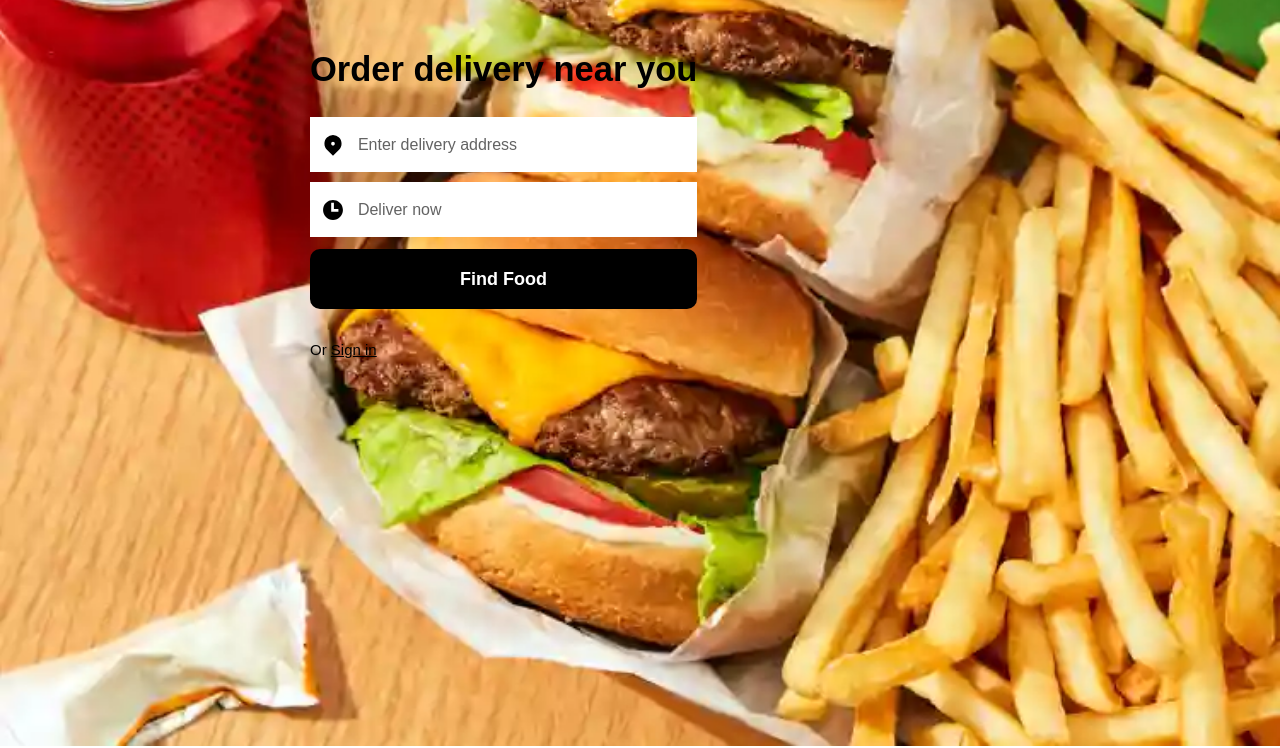
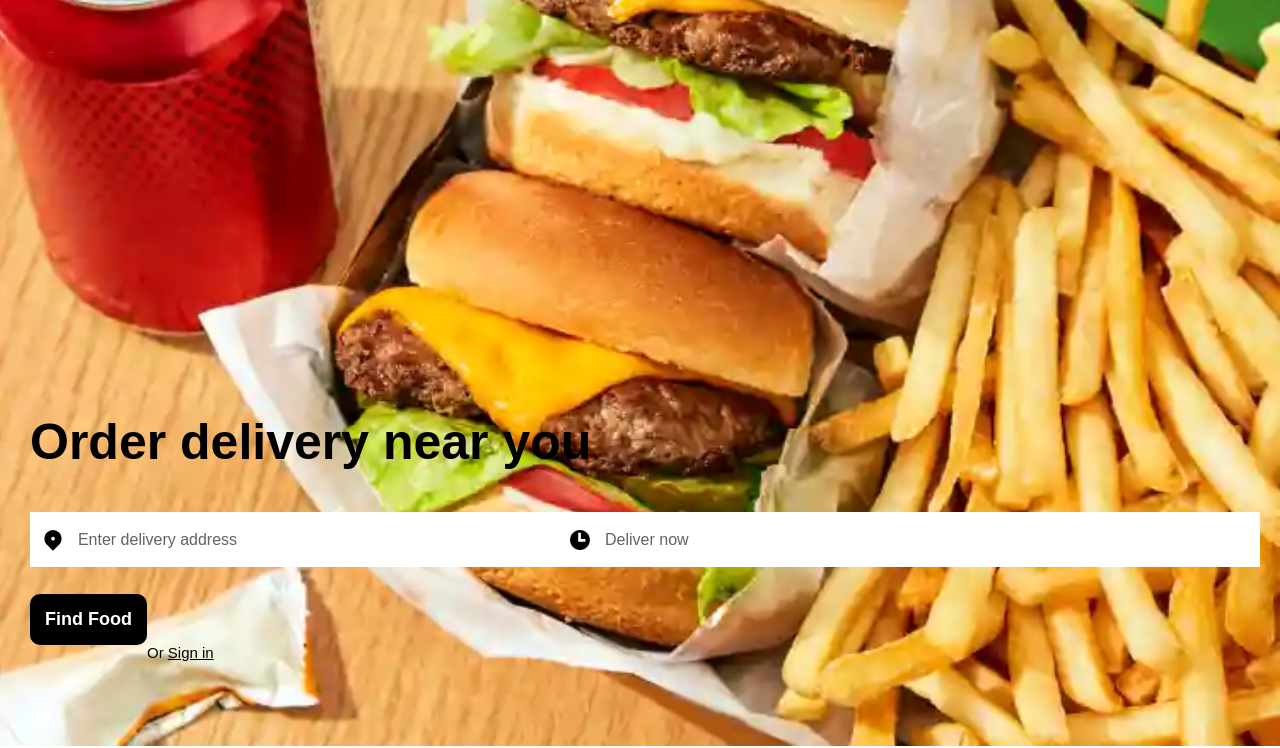
Before and after one commit to Gengolina/ubereats, a plain HTML site: page index.html in a window 1280 px wide. Shown: the part 54-802 px from the top of the page. Drawn offline with Linux system fonts and the light colour scheme.

Commit message:
ipad pro css

```diff
--- a/style.css
+++ b/style.css
@@ -857,14 +857,34 @@ footer
     }
     .order
     {
-        padding-left: 310px;
+        padding-top: 350px;
+        padding-left: 30px;
+        position: relative;
+    }
+    .order h2
+    {
+        font-size: 50px;
+    }
+    .address
+    {
+        padding-right: 320px;
+        margin-top: 0px;
+    }
+    .findfood
+    {
+    padding: 15px 15px;
+    float: left;
     }
     .main2
     {
-        top: 1200px;
+        top: 700px;
     }
     .getapp
     {
         padding: 16px 420px;
     }
+    .delivery
+    {
+        float: left;
+    }
 }
```
